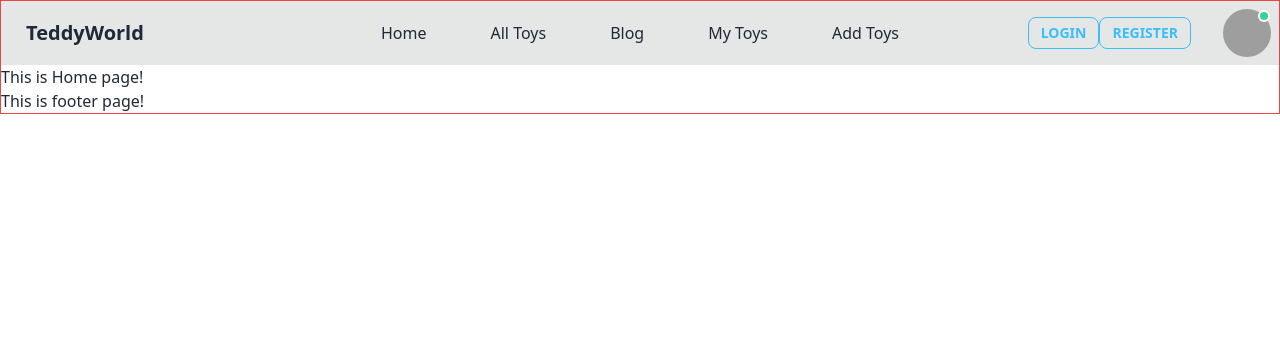
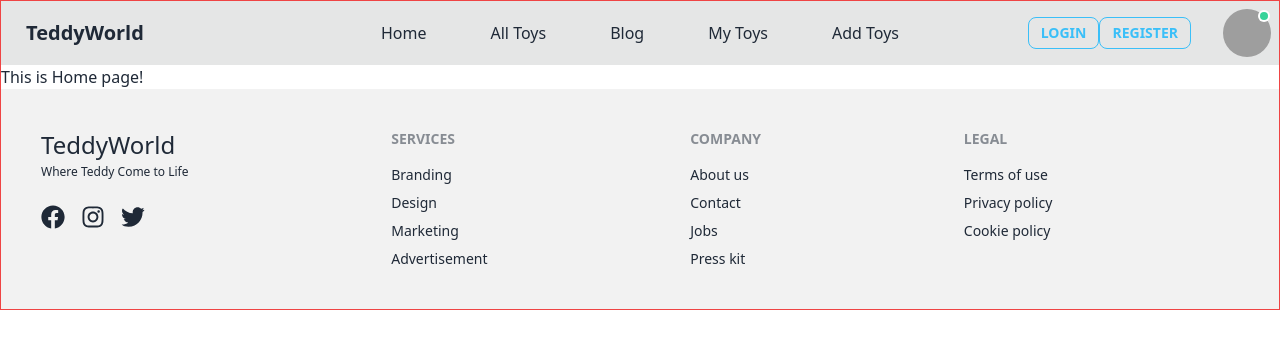
Before and after one commit to SAIDUR-WAY/teddy-toy-client, a React (Vite) app: page / in a window 1280 px wide. Shown: the top 348 px of the page. Built offline with nearby package versions, Linux system fonts and the light colour scheme; grey boxes are pictures that could not be loaded.

Commit message:
footer section added

```diff
--- a/package.json
+++ b/package.json
@@ -15,6 +15,7 @@
     "match-sorter": "^6.3.1",
     "react": "^18.2.0",
     "react-dom": "^18.2.0",
+    "react-icons": "^4.8.0",
     "react-router-dom": "^6.11.2",
     "sort-by": "^1.2.0"
   },
--- a/src/shared/Footer.jsx
+++ b/src/shared/Footer.jsx
@@ -1,9 +1,41 @@
-
+import {  FaFacebook, FaFacebookSquare, FaInstagram, FaTwitter } from 'react-icons/fa';
 const Footer = () => {
      return (
-          <div>
-               <h2>This is footer page!</h2>
-          </div>
+          <footer className="footer p-10 bg-base-200 text-base-content">
+  <div>
+
+    <p className="">
+     <span className="block text-2xl p-0 m-0">TeddyWorld</span>
+     <span className="text-xs">Where Teddy Come to Life</span>
+    </p>
+    <div className="grid grid-flow-col gap-4 py-4">
+     <a href="#"><FaFacebook className='text-2xl  hover:outline outline-info transition-all rounded-lg' /></a>
+     <a href="#"><FaInstagram className='text-2xl  hover:outline outline-info transition-all rounded-lg' /></a>
+     <a href="#"><FaTwitter className='text-2xl  hover:outline outline-info transition-all rounded-lg' /></a>
+
+    </div>
+  </div>
+  <div>
+    <span className="footer-title">Services</span>
+    <a className="link link-hover">Branding</a>
+    <a className="link link-hover">Design</a>
+    <a className="link link-hover">Marketing</a>
+    <a className="link link-hover">Advertisement</a>
+  </div>
+  <div>
+    <span className="footer-title">Company</span>
+    <a className="link link-hover">About us</a>
+    <a className="link link-hover">Contact</a>
+    <a className="link link-hover">Jobs</a>
+    <a className="link link-hover">Press kit</a>
+  </div>
+  <div>
+    <span className="footer-title">Legal</span>
+    <a className="link link-hover">Terms of use</a>
+    <a className="link link-hover">Privacy policy</a>
+    <a className="link link-hover">Cookie policy</a>
+  </div>
+</footer>
      );
 };
 
```
Also changed, not shown: 1 other file (tests, documents, lock files or other folders).
